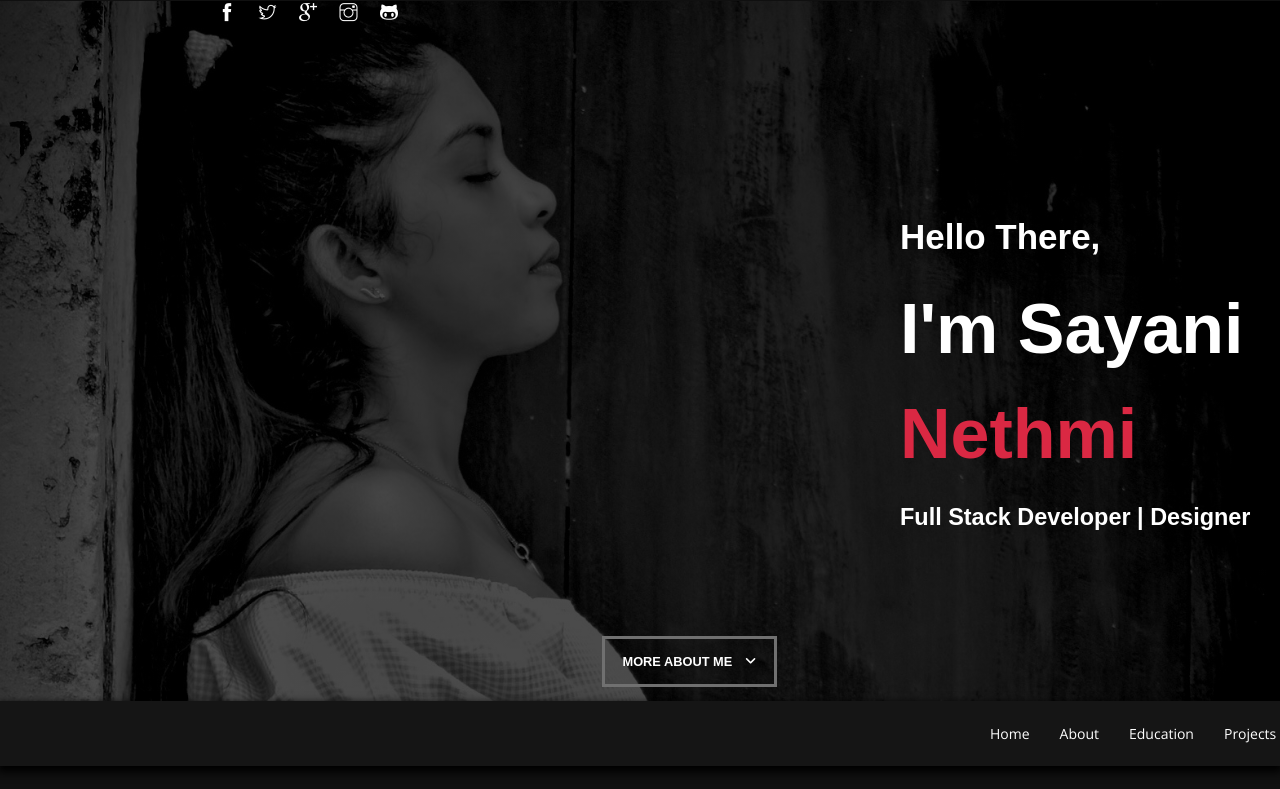
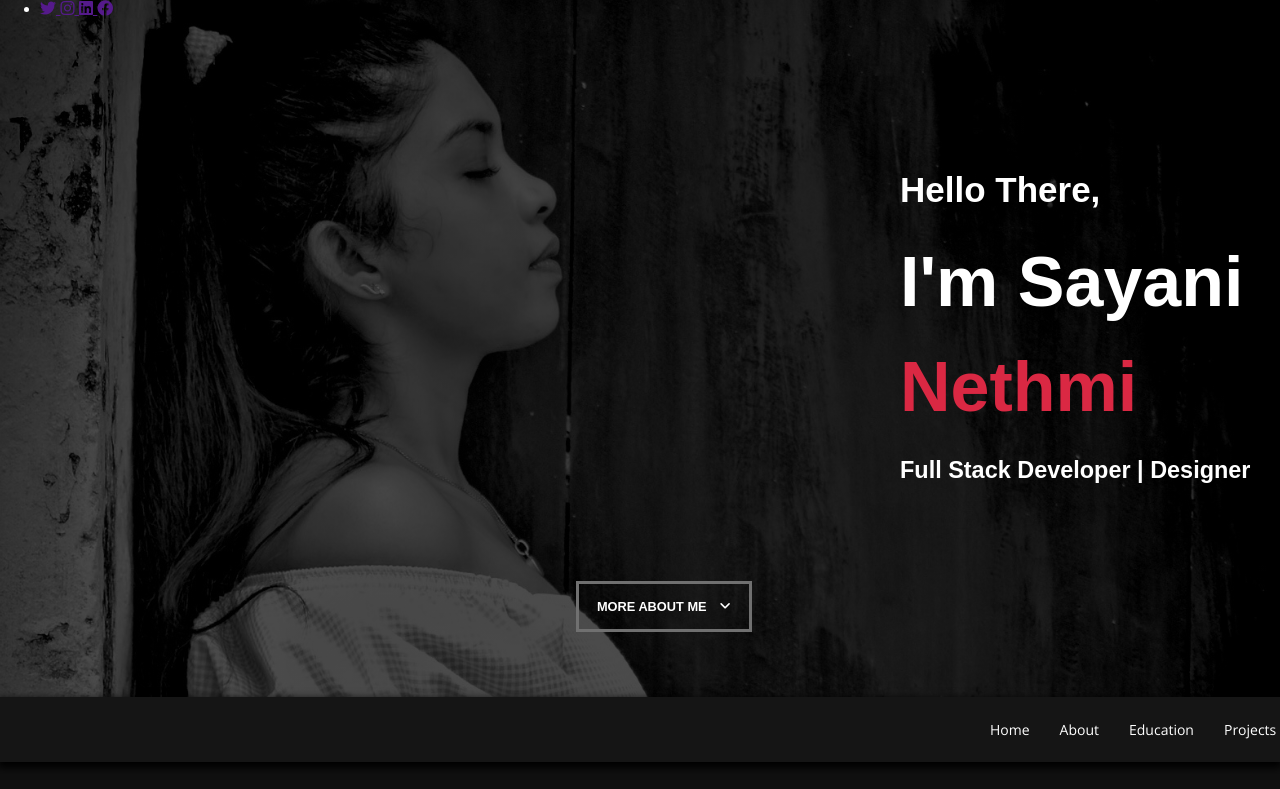
Before and after one commit to nethuh/Dark_Portfolio, a plain HTML site: page index.html in a window 1280 px wide. Shown: the top 789 px of the page. Drawn offline with nearby package versions, Linux system fonts and the light colour scheme; a web font is replaced by a local one.

Commit message:
social icon

```diff
--- a/assets/css/style.css
+++ b/assets/css/style.css
@@ -38,6 +38,41 @@ body{
     position: absolute;
     margin-bottom: 0;
 }
+.intro-button-container {
+    display: flex;
+    margin-top: 70vh;
+    margin-left: 45vw;
+    animation: scaling 3s;
+}
+
+.intro-button {
+    display: inline-block;
+    padding: 1vw 4vh;
+    padding-right: 1.4vw;
+    padding-left: 1.4vw;
+    border: solid #707070;
+    color: white;
+    text-decoration: none;
+    font-size: 1vw;
+    font-family: sans-serif;
+    font-weight: 700;
+    transition: all 0.3s ease;
+
+}
+.intro-button:hover {
+    scale: 1.1;
+    border: solid #da2843;
+}
+
+.intro-button:active {
+    transform: translateY(2px);
+    box-shadow: none;
+}
+.intro-button>i{
+    text-align: right;
+    padding-left: 1vw;
+}
+
 /*.back-arrow-container {*/
 /*    display: flex;*/
 /*    justify-content: space-between;*/
@@ -127,65 +162,6 @@ nav{
 .navbar li:hover>a {
     color: #da2843;
 }
-.social-icons {
-    list-style-type: none;
-    padding-left: 218px;
-    display: -ms-flexbox;
-    display: flex;
-    -webkit-box-pack: justify;
-    -webkit-justify-content: space-between;
-    -ms-flex-pack: justify;
-    justify-content: space-between;
-    max-width: 180px;
-}
-.social-icons .social-link {
-    font-size: 18px;
-    color: white;
-    margin-top: 30px;
-    text-decoration: none!important;
-
-}
-
-.social-icons .social-link:hover {
-    color: #f3223d;
-
-}
-
-.intro-button-container {
-    display: flex;
-    margin-top: 76vh;
-    margin-left: 47vw;
-    animation: scaling 3s;
-}
-
-.intro-button {
-    display: inline-block;
-    padding: 1vw 4vh;
-    padding-right: 1.4vw;
-    padding-left: 1.4vw;
-    border: solid #707070;
-    color: white;
-    text-decoration: none;
-    font-size: 1vw;
-    font-family: sans-serif;
-    font-weight: 700;
-    transition: all 0.3s ease;
-
-}
-.intro-button:hover {
-    scale: 1.1;
-    border: solid #da2843;
-}
-
-.intro-button:active {
-    transform: translateY(2px);
-    box-shadow: none;
-}
-.intro-button>i{
-    text-align: right;
-    padding-left: 1vw;
-}
-
 
 /*................About................*/
 .row {
@@ -275,36 +251,6 @@ nav{
 }
 /*Skill*/
 
-/*#skill .progress .progress-bar-danger*/
-/*{*/
-/*    background: #D43F52;*/
-/*}*/
-/*#skill .text-top*/
-/*{*/
-/*    padding-top: 50px;*/
-/*}*/
-
-/*#skill small*/
-/*{*/
-/*    font-weight: bold;*/
-/*    float: right;*/
-/*}*/
-/*#skill .progress*/
-/*{*/
-/*   width: 100%;*/
-/*    border-radius: 4px;*/
-/*    background: #ffffff;*/
-/*    height: 4px;*/
-/*}*/
-/*#skill{*/
-/*    width: 600px;*/
-/*    padding-left: 60px;*/
-/*}*/
-/*#skill span{*/
-/*    font-weight: bold;*/
-/*    display: block;*/
-/*    padding-bottom: 20px;*/
-/*}*/
 .progress-bar-danger {
     background-color: #d9534f;
 }
--- a/index.html
+++ b/index.html
@@ -18,19 +18,6 @@
 </head>
 <body>
 <header id="header" class="header">
-    <div class="container">
-        <ul class="social-icons" style="margin-top: 20px">
-            <li class="social-item"><a class="social-link text-light" href="#"><i class="ti-facebook"
-                                                                                  aria-hidden="true"></i></a></li>
-            <li class="social-item"><a class="social-link text-light" href="#"><i class="ti-twitter"
-                                                                                  aria-hidden="true"></i></a></li>
-            <li class="social-item"><a class="social-link text-light" href="#"><i class="ti-google"
-                                                                                  aria-hidden="true"></i></a></li>
-            <li class="social-item"><a class="social-link text-light" href="#"><i class="ti-instagram"
-                                                                                  aria-hidden="true"></i></a></li>
-            <li class="social-item"><a class="social-link text-light" href="#"><i class="ti-github"
-                                                                                  aria-hidden="true"></i></a></li>
-        </ul>
         <aside>
             <h4>Hello There,</h4>
             <h1 style="margin-top: -33px">I'm Sayani<span style="color: #da2843"> Nethmi</span> </h1>
@@ -44,10 +31,25 @@
             <!--        </a>-->
             <!--    </div>-->
         </aside>
+    <ul class="social-media">
+        <li>
+            <a href="" target="_blank" class="twitter">
+                <i class="fab fa-twitter"></i>
+            </a>
+            <a href="" target="_blank" class="instagram">
+                <i class="fa-brands fa-instagram"></i>
+            </a>
+            <a href="" target="_blank" class="linkedin">
+                <i class="fa-brands fa-linkedin"></i>
+            </a>
+            <a href="" target="_blank" class="facebook">
+                <i class="fa-brands fa-facebook"></i>
+            </a>
+        </li>
+    </ul>
         <div class="intro-button-container">
             <a href="#about" class="intro-button">MORE ABOUT ME<i class="fa-sharp fa-solid fa-angle-down"></i></a>
         </div>
-    </div>
 </header>
 <nav id="navbar" class="navbar">
     <ul>
```
